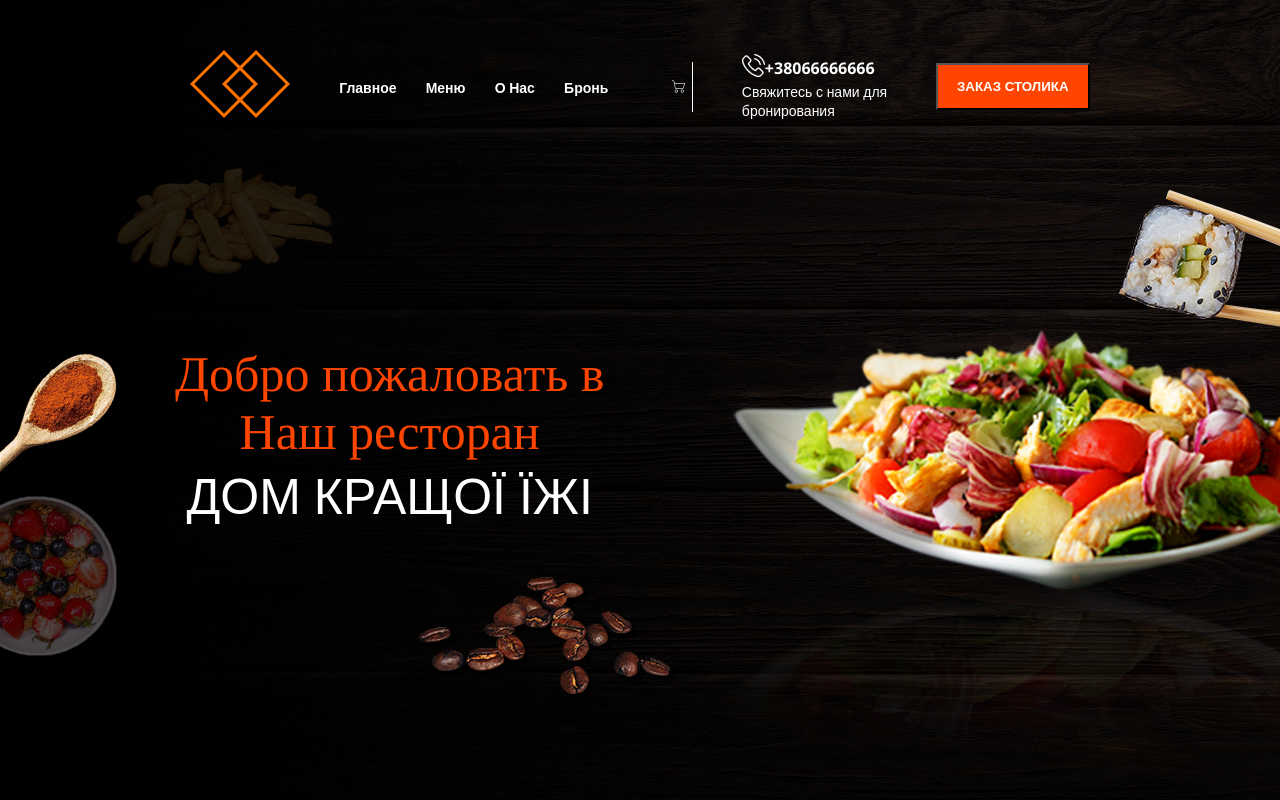
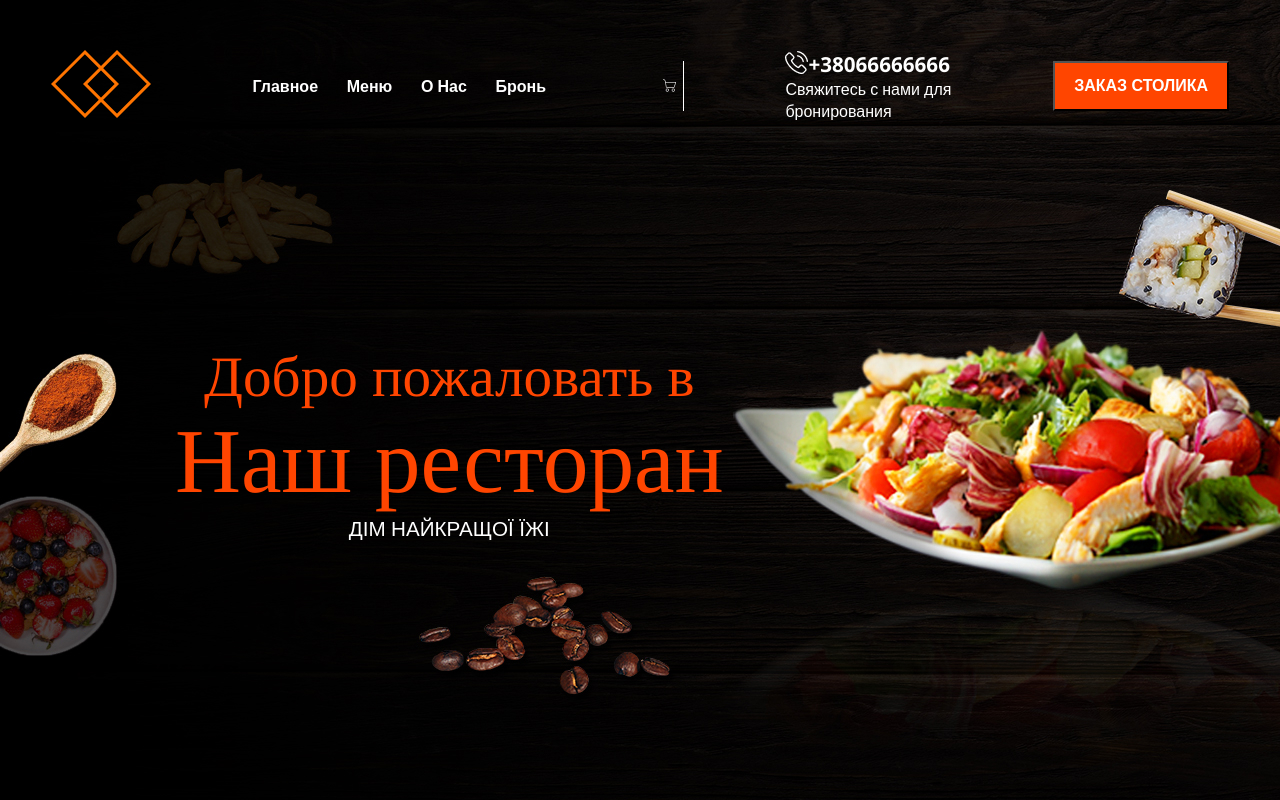
Before and after one commit to ElenaBogoslavskaya/Shop, a plain HTML site: page index.html in a window 1280 px wide. Drawn offline with nearby package versions, Linux system fonts and the light colour scheme.

Commit message:
change to rem

```diff
--- a/index.css
+++ b/index.css
@@ -1,6 +1,7 @@
 body {
   margin: 0;
   font-family: "Open Sans", sans-serif;
+  font-size: 14px;
 }
 
 .conteiner {
@@ -25,7 +26,7 @@ body {
   color: white;
   text-decoration: none;
   font-weight: 700;
-  font-size: 14px;
+  font-size: 1rem;
   margin-right: 25px;
   transition: color 0.3s linear;
 }
@@ -50,6 +51,7 @@ body {
 .num {
   color: #ffffff;
   text-decoration: none;
+  font-size: 1.29rem;
   font-weight: 700;
   transition: color 0.3s linear;
 }
@@ -59,7 +61,7 @@ body {
 }
 
 .phone-text {
-  font-size: 14px;
+  font-size: 1rem;
   font-weight: 400;
   color: #ffffff;
 }
@@ -73,6 +75,7 @@ body {
   background-color: orangered;
   color: white;
   padding: 14px 19px;
+  font-size: 1rem;
   font-weight: 700;
   transition: background-color 0.2s linear;
 }
@@ -88,7 +91,7 @@ body {
 .header-title {
   color: orangered;
   font-family: "Tinos", serif;
-  font-size: 50px;
+  font-size: 3.571rem;
   font-weight: 400;
 
   text-align: center;
@@ -96,9 +99,12 @@ body {
   left: 175px;
   top: 222px;
 }
-
+.header-subtitle {
+  font-size: 5.714rem;
+}
 .header-suptitle {
   color: #ffffff;
-  font-size-adjust: 18px;
+  font-size: 1.29rem;
   font-family: "Open Sans", sans-serif;
+  font-weight: 400;
 }
--- a/index.html
+++ b/index.html
@@ -17,7 +17,7 @@
   </head>
   <body>
     <div class="header">
-      <div class="conteiner">
+      <div class="container">
         <div class="header-line">
           <div class="header-logo">
             <img src="LOGO.png" alt="logo" />
@@ -56,7 +56,7 @@
         <div class="header-title">
           Добро пожаловать в
           <div class="header-subtitle">Наш ресторан</div>
-          <div class="header-suptitle">ДОМ КРАЩОЇ ЇЖІ</div>
+          <div class="header-suptitle">ДІМ НАЙКРАЩОЇ ЇЖІ</div>
         </div>
       </div>
     </div>
```
